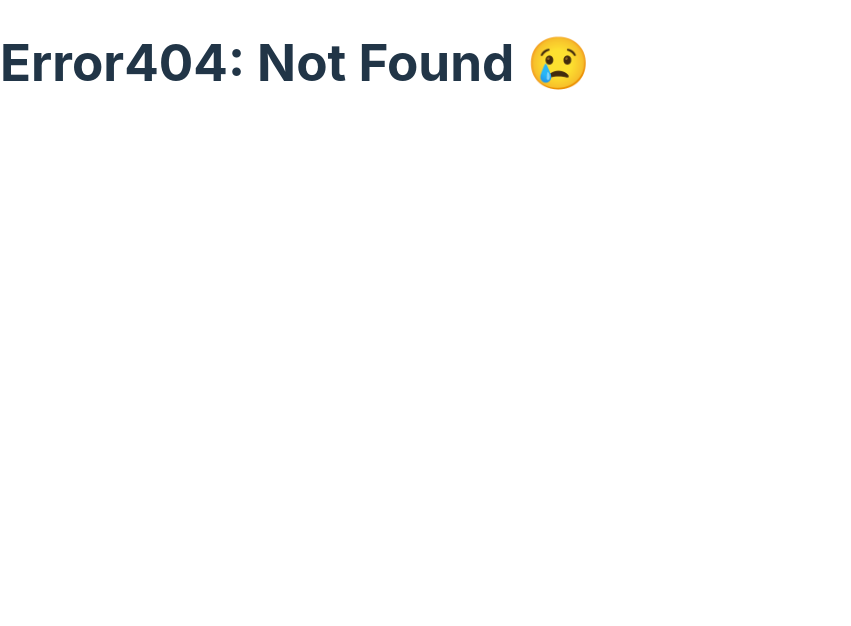
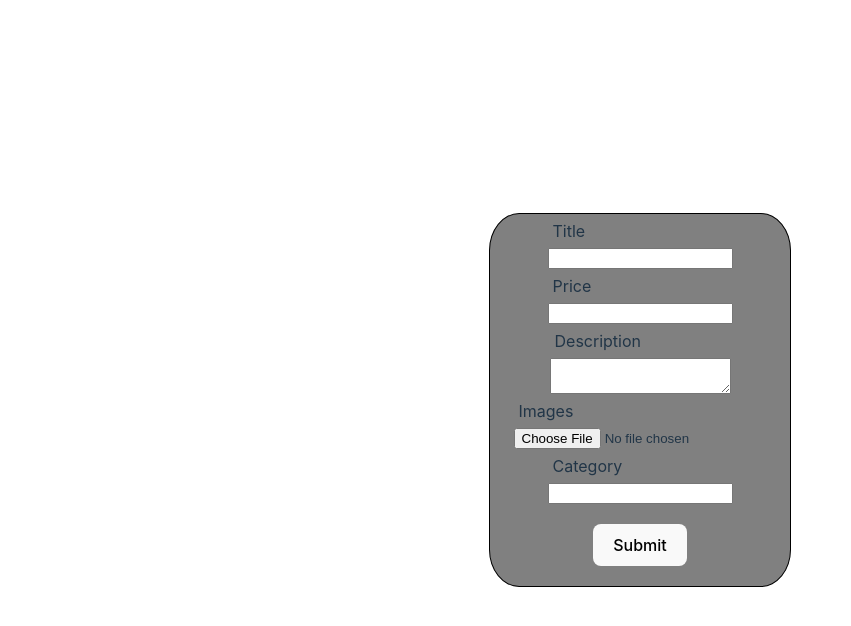
Before and after one commit to No-Country-simulation/c20-21-m-node-react, a React (Vite) app in the folder frontend/: page /product in a window 1280 px wide. Before the commit this address had no page. Shown: the top 626 px of the page, without its empty margins (0-851 px from the left). Built offline with nearby package versions, Linux system fonts and the light colour scheme.

Commit message:
primer commit

```diff
--- /dev/null
+++ b/frontend/src/pages/Product/CreateProduct.jsx
@@ -0,0 +1,68 @@
+import { useState } from "react";
+import "./createproduct.style.css"
+
+function CreateProduct() {
+  const [title, setTitle] = useState("")
+  const [price, setPrice] = useState(0)
+  const [description, setDescription] = useState("")
+  const [category, setCategory] = useState("")
+  const [image, setImage] = useState(null);
+
+  const handleImage = (e) => {
+    e.preventDefault()
+    setImage([e.target.files[0]]);
+
+  }
+
+  const handleSubmit = (e) => {
+    e.preventDefault()
+
+    const formData = new FormData();
+    formData.append('title', title);
+    formData.append('price', price);
+    formData.append('description', description);
+    formData.append('category', category);
+    formData.append('productImage', image);
+
+    fetch("http://localhost:5000/api/products", {
+      method: "POST",
+      headers: {
+        'Content-Type': 'multipart/form-data'
+      },
+      body: formData
+    })
+    .then(response => response.json())
+    .then(data => console.log(data))
+    .catch(error => console.error('Error:', error));
+  }
+
+  return (
+    <div className="create-product">
+      <form action="" onSubmit={(e) => handleSubmit(e)}>
+        <label htmlFor="" className="form-field" >
+          <p>Title</p>
+          <input type="text" onChange={(e) => setTitle(e.target.value)} />
+        </label>
+        <label htmlFor="" className="form-field">
+          <p>Price</p>
+          <input type="number" onChange={(e) => setPrice(parseInt(e.target.value))} />
+        </label>
+        <label htmlFor="" className="form-field">
+          <p>Description</p>
+          <textarea type="text" onChange={(e) => setDescription(e.target.value)} />
+        </label>
+        <label htmlFor="" className="form-field" onChange={(e) => handleImage(e)}>
+          <p>Images</p>
+          <input type="file" />
+        </label>
+        <label htmlFor="" className="form-field">
+          <p>Category</p>
+          <input type="text" onChange={(e) => setCategory(e.target.value)} />
+        </label>
+        <button type="submit" className="submit-button">Submit</button>
+      </form>
+    </div>
+  )
+}
+
+export default CreateProduct;
--- /dev/null
+++ b/frontend/src/pages/Product/createproduct.style.css
@@ -0,0 +1,30 @@
+.create-product {
+  display: flex;
+  justify-content: center;
+  align-items: center;
+  min-height: 100vh;
+}
+
+.create-product form {
+  display: flex;
+  flex-direction: column;
+  justify-content: center;
+  align-items: center;
+  border: 1px solid black;
+  border-radius: 10%;
+  background-color: gray;
+  width: 300px;
+}
+
+.form-field {
+  display: flex;
+  flex-direction: column;
+}
+
+.form-field p {
+  margin: 5px;
+}
+
+.submit-button {
+  margin: 20px;
+}
--- a/frontend/src/routes/routes.jsx
+++ b/frontend/src/routes/routes.jsx
@@ -5,6 +5,7 @@ import { Detail } from "../pages/Detail/Detail";
 import HomeLayout from '../layouts/HomeLayout';
 import Error404 from '../pages/Error/Error404';
 import { LandingPage } from '../pages/Landing/Landing';
+import CreateProduct from '../pages/Product/CreateProduct';
 
 const MyRoutes = () => {
     return (
@@ -16,6 +17,7 @@ const MyRoutes = () => {
                 </Route>
                 <Route path="*" element={<Error404 />} />
                 <Route path='' element={<LandingPage/>}/>
+                <Route path='/product' element={<CreateProduct/>}/>
             </Routes>
         </>
     );
```
